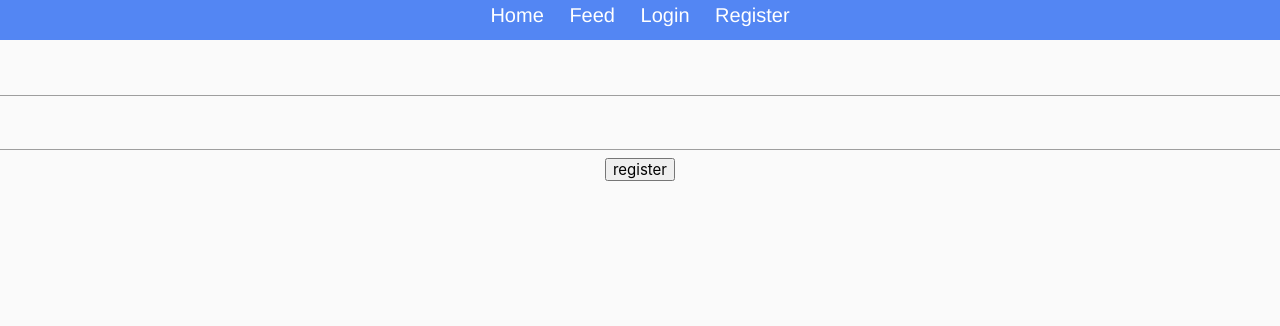
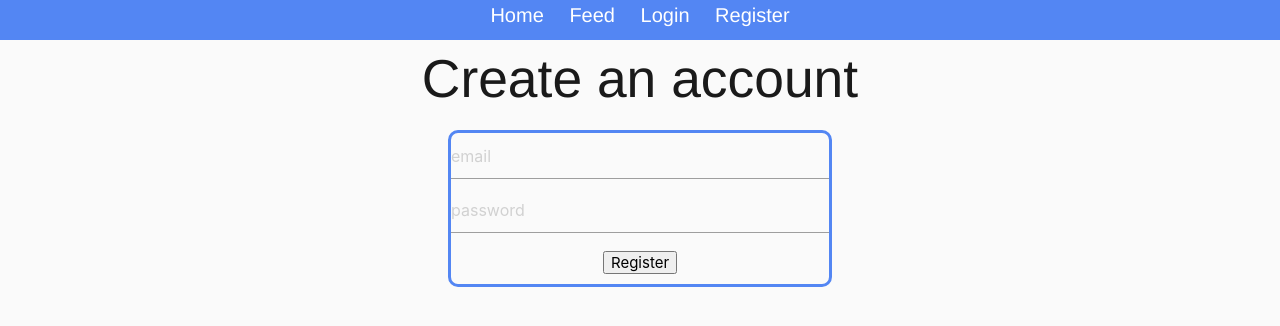
Before and after one commit to pierodesenzi/stories, a Vue app: page /#/register in a window 1280 px wide. Shown: the top 326 px of the page. Built offline with nearby package versions, Linux system fonts and the light colour scheme; no server answers.

Commit message:
Login and Register pages redrawn

```diff
--- a/src/components/Login.vue
+++ b/src/components/Login.vue
@@ -1,9 +1,15 @@
 <template>
+<div>
+    <h2>Login</h2>
+    <div class="login-box">
+
     <form id="login">
-        <input type="text" id="email" v-model="email">
-        <input type="password" id="password" v-model="password">
-        <button v-on:click="login">go</button>
+        <input type="text" id="email" v-model="email" placeholder="email">
+        <input type="password" id="password" v-model="password" placeholder="password">
+        <button class="confirm" v-on:click="login">Login</button>
     </form>
+    </div>
+</div>
 </template>
 
 <script>
@@ -28,3 +34,24 @@ export default {
     }
 }
 </script>
+
+<style scoped>
+.login-box{
+  position: center;
+    border: 3px solid #5386f3;
+    border-radius: 10px 10px;
+    margin: 0 0 3px 0;
+    width: 30%;
+    height: 80%;
+    overflow-wrap: break-word;
+    bottom: 7px;
+    background-color: #fafafa;
+    display: inline-block;
+
+}
+
+.confirm{
+    margin: 10px 10px
+}
+
+</style>
--- a/src/components/Register.vue
+++ b/src/components/Register.vue
@@ -1,9 +1,14 @@
 <template>
-    <form id="register">
-        <input type="text" id="email" v-model="email">
-        <input type="password" id="password" v-model="password">
-        <button v-on:click="register">register</button>
-    </form>
+<div>
+    <h2>Create an account</h2>
+    <div class="register-box">
+        <form id="register">
+            <input type="text" id="email" v-model="email" placeholder="email">
+            <input type="password" id="password" v-model="password" placeholder="password">
+            <button class="confirm" v-on:click="register">Register</button>
+        </form>
+    </div>
+</div>
 </template>
 
 <script>
@@ -28,3 +33,24 @@ export default {
     }
 }
 </script>
+
+<style scoped>
+.register-box{
+  position: center;
+    border: 3px solid #5386f3;
+    border-radius: 10px 10px;
+    margin: 0 0 3px 0;
+    width: 30%;
+    height: 80%;
+    overflow-wrap: break-word;
+    bottom: 7px;
+    background-color: #fafafa;
+    display: inline-block;
+
+}
+
+.confirm{
+    margin: 10px 10px
+}
+
+</style>
```
